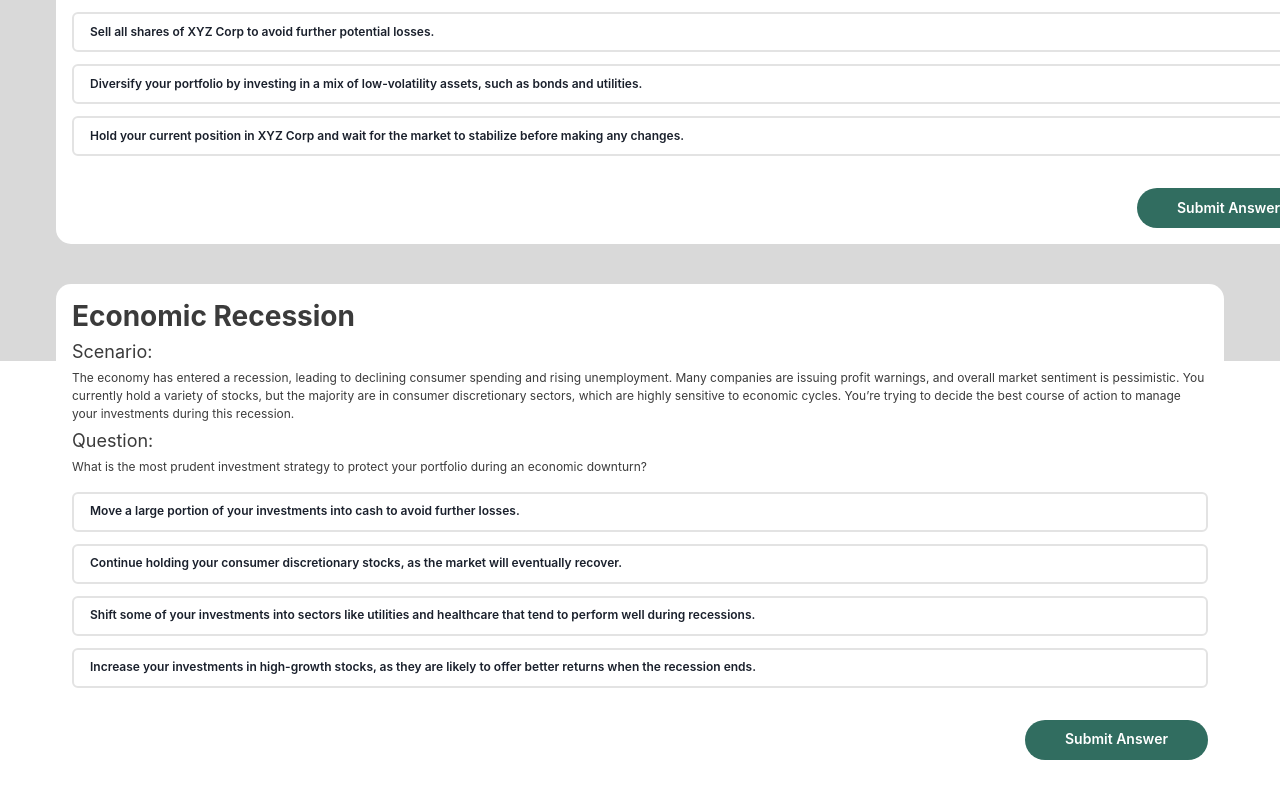
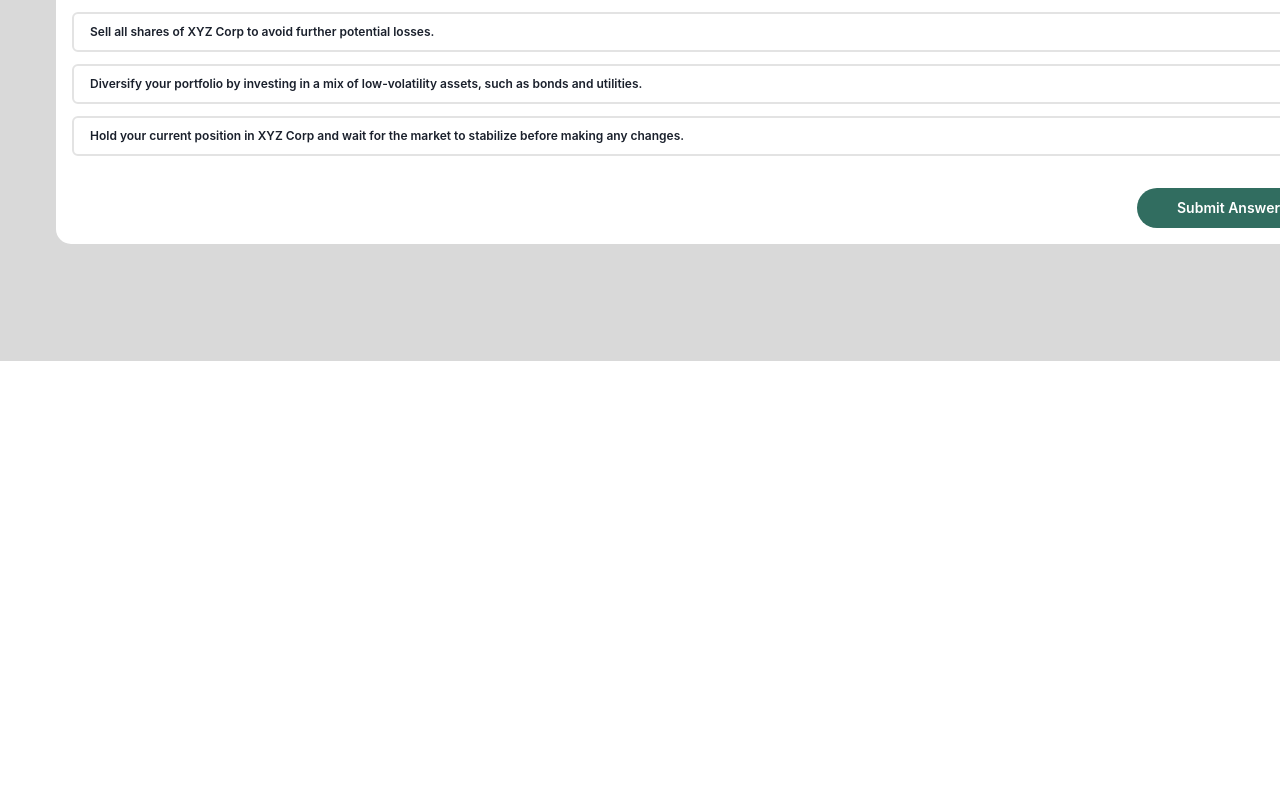
Before and after one commit to FinSimIQ/fin-sim-web-app, a React (Vite) app: page /challenges in a window 1280 px wide. Shown: the part 577-1376 px from the top of the page. After the commit the page ends 938 px from the top, so only its background shows below. Built offline with nearby package versions, Linux system fonts and the light colour scheme; a web font is replaced by a local one.

Commit message:
Fixed Challenges layout: removed question 2 container

```diff
--- a/src/screens/Challenges.jsx
+++ b/src/screens/Challenges.jsx
@@ -276,136 +276,6 @@ const Challenges = (props) => {
 						</Flex>
 					</Container>
 					{/* Question Container 2 */}
-					<Container
-						minW="100%"
-						bg="#FFFFFF"
-						color="#3B3B3B"
-						borderRadius="15"
-						padding="4"
-					>
-						<Heading fontSize="28px">Economic Recession</Heading>
-						<Text fontSize="18px" py="1">
-							Scenario:
-						</Text>
-						<Text fontSize="12px">
-							The economy has entered a recession, leading to declining consumer
-							spending and rising unemployment. Many companies are issuing
-							profit warnings, and overall market sentiment is pessimistic. You
-							currently hold a variety of stocks, but the majority are in
-							consumer discretionary sectors, which are highly sensitive to
-							economic cycles. You’re trying to decide the best course of action
-							to manage your investments during this recession.
-						</Text>
-						<Text fontSize="18px" py="1">
-							Question:
-						</Text>
-						<Text fontSize="12px">
-							What is the most prudent investment strategy to protect your
-							portfolio during an economic downturn?
-						</Text>
-						<Flex
-							flexDirection={"column"}
-							direction={"LTR"}
-							flexWrap={true}
-							gap={3}
-							py="4"
-						>
-							<Button
-								bg={getButtonColor2("A")}
-								borderColor="#E3E3E3"
-								borderWidth="2px"
-								_hover={{ bg: "#E3E3E3" }}
-								_active={{
-									bg: "#E3E3E3",
-									transform: "scale(0.98)",
-								}}
-								display="inline-block"
-								overflow="hidden"
-								whiteSpace="normal"
-								onClick={() => handleAnswerClick2("A")}
-							>
-								<Text fontSize="12px" textAlign="left">
-									Move a large portion of your investments into cash to avoid
-									further losses.
-								</Text>
-							</Button>
-							<Button
-								bg={getButtonColor2("B")}
-								borderColor="#E3E3E3"
-								borderWidth="2px"
-								_hover={{ bg: "#E3E3E3" }}
-								_active={{
-									bg: "#E3E3E3",
-									transform: "scale(0.98)",
-									borderColor: "#51B276",
-								}}
-								display="inline-block"
-								overflow="hidden"
-								whiteSpace="normal"
-								onClick={() => handleAnswerClick2("B")}
-							>
-								<Text fontSize="12px" textAlign="left">
-									Continue holding your consumer discretionary stocks, as the
-									market will eventually recover.
-								</Text>
-							</Button>
-							<Button
-								bg={getButtonColor2("C")}
-								borderColor="#E3E3E3"
-								borderWidth="2px"
-								_hover={{ bg: "#E3E3E3" }}
-								_active={{
-									bg: "#E3E3E3",
-									transform: "scale(0.98)",
-									borderColor: "#51B276",
-								}}
-								display="inline-block"
-								overflow="hidden"
-								whiteSpace="normal"
-								onClick={() => handleAnswerClick2("C")}
-							>
-								<Text fontSize="12px" textAlign="left">
-									Shift some of your investments into sectors like utilities and
-									healthcare that tend to perform well during recessions.
-								</Text>
-							</Button>
-							<Button
-								bg={getButtonColor2("D")}
-								borderColor="#E3E3E3"
-								borderWidth="2px"
-								border
-								_hover={{ bg: "#E3E3E3" }}
-								_active={{
-									bg: "#E3E3E3",
-									transform: "scale(0.98)",
-									borderColor: "#51B276",
-								}}
-								display="inline-block"
-								overflow="hidden"
-								whiteSpace="normal"
-								onClick={() => handleAnswerClick2("D")}
-							>
-								<Text fontSize="12px" textAlign="left">
-									Increase your investments in high-growth stocks, as they are
-									likely to offer better returns when the recession ends.
-								</Text>
-							</Button>
-						</Flex>
-						{/* Submit Button */}
-						<Flex justifyContent="flex-end" mt="4">
-							<Button
-								bg="#316D60"
-								paddingLeft="10"
-								paddingRight="10"
-								color="#FFFFFF"
-								borderRadius="20"
-								fontSize="14px"
-								onClick={handleSubmit2}
-							>
-								{submitButtonText2}
-							</Button>
-						</Flex>
-					</Container>
 					{/* Question 3 etc... */}
 					{/* <VStack>
                <Button
```
